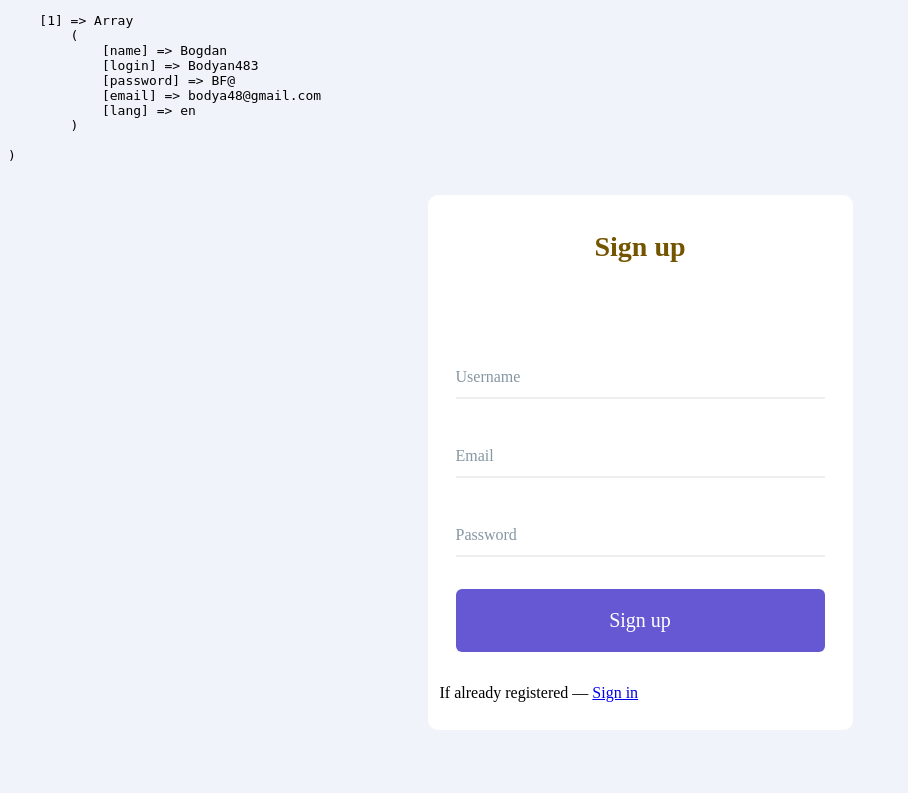
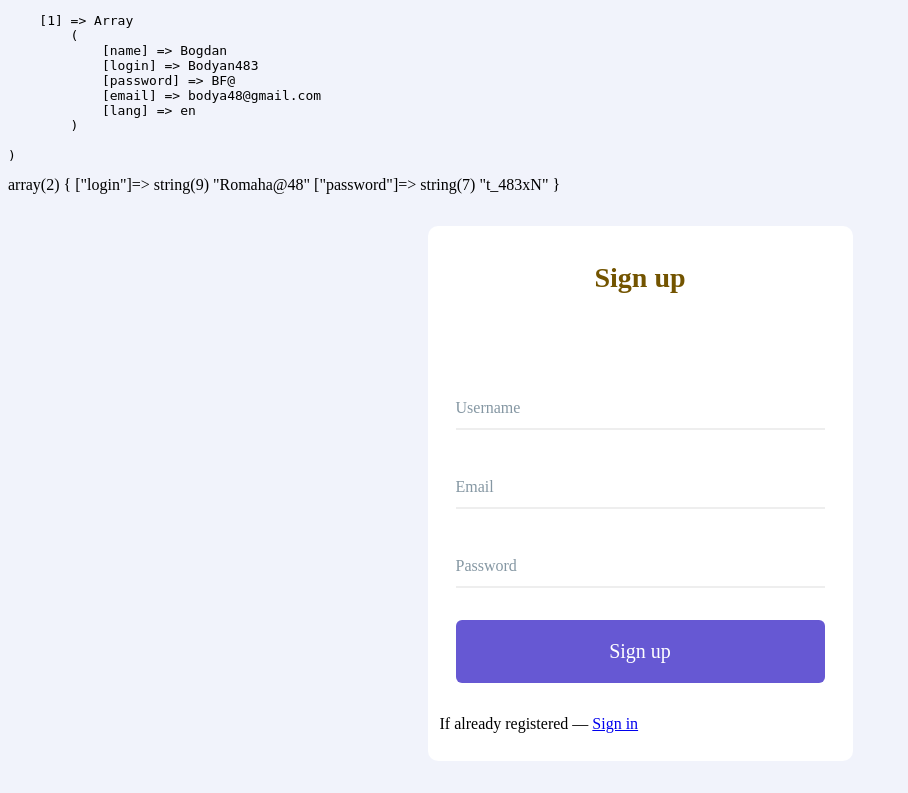
Before and after one commit to Parano9I/php-practics, a PHP site: page / in a window 1280 px wide. Shown: the part 160-953 px from the top of the page, without its empty margins (0-908 px from the left). Before the commit the page ends 890 px from the top, so only its background shows below. Run offline with PHP 8.4, Linux system fonts and the light colour scheme.

Commit message:
Created func find user wich return user or message

```diff
--- a/helpers/fillterByField.php
+++ b/helpers/fillterByField.php
@@ -1,5 +1,5 @@
 <?php
-function fillterByField(array $array, string $field, callable $callback){
+function fillterByField(array $array, string $field, callable $callback):array{
     $result = [];
 
     foreach ($array as $value) {
--- a/helpers/getUsers.php
+++ b/helpers/getUsers.php
@@ -23,3 +23,18 @@ function getUsers(string $filePath):array {
     fclose($usersDataFile);
     return $result;
 };
+
+function findUser(array $users, array $findParams): array|string{
+    $result = [];
+    foreach ($users as $user) {
+        $userValues = array_values($user);
+        if (in_array($findParams[0], $userValues) && in_array($findParams[1], $userValues)) {
+            $result = [
+                'login' => $user['login'],
+                'password' => $user['password'],
+            ];
+            break;
+        };
+    };
+    return $result = $result ? $result : 'User is not found';
+}
--- a/index.php
+++ b/index.php
@@ -2,8 +2,8 @@
 declare(strict_types=1);
 mb_internal_encoding('utf-8');
 
-require 'helpers/getUsers.php';
-require 'helpers/fillterByField.php';
+include 'helpers/getUsers.php';
+include 'helpers/fillterByField.php';
 
 define('ROOT_PATH', dirname(__FILE__));
 
@@ -14,6 +14,9 @@ print_r(fillterByField($users, 'password', function($pass){
     return strlen($pass) < 8 ? true : false;
 }));
 echo '</pre>';
+
+var_dump(findUser($users, ['Romaha@48', 't_483xN']));
+
 
 ?>
 <!DOCTYPE html>
```
